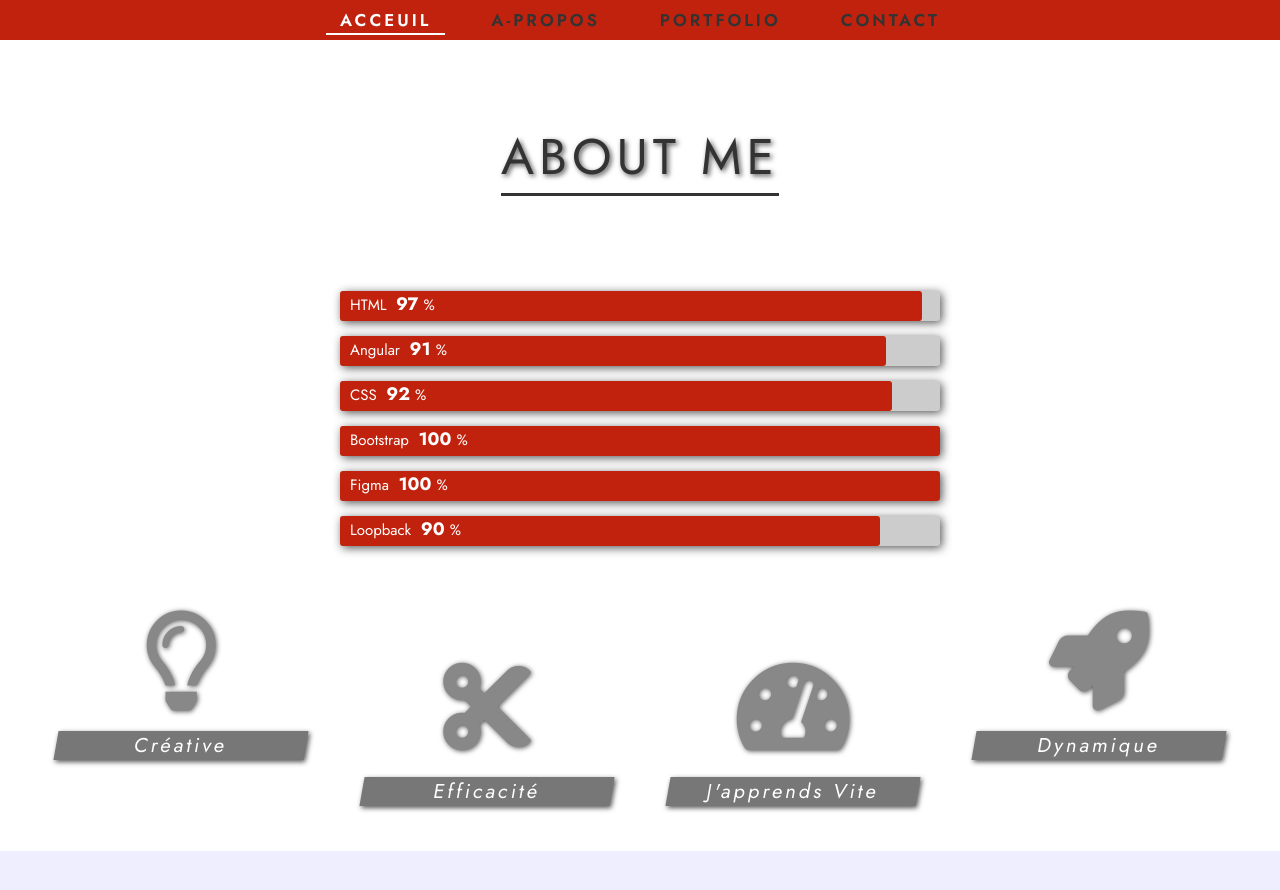
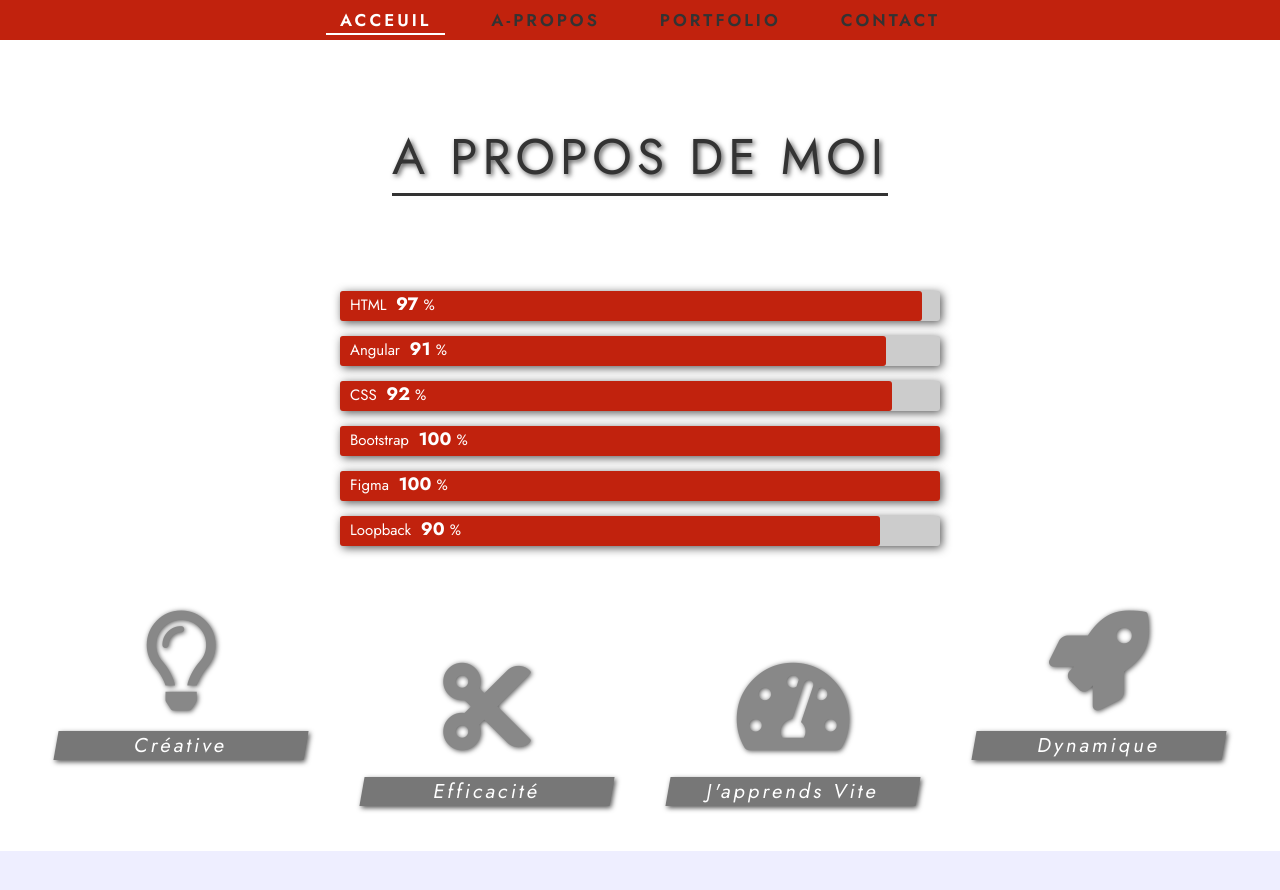
Before and after one commit to maya533-maker/portfolio, a plain HTML site: page index.html in a window 1280 px wide. Shown: the part 800-1690 px from the top of the page. Drawn offline with Linux system fonts and the light colour scheme.

Commit message:
deuxieme

```diff
--- a/index.html
+++ b/index.html
@@ -40,7 +40,7 @@
 
       <!-- about section -->
       <section class="about" id="about">
-        <h1 class="about-heading section-heading">About Me</h1>
+        <h1 class="about-heading section-heading">A Propos de moi</h1>
         <div class="about-content"></div>
         <div class="progress-bars-wrapper">
           <div class="progress-bar">
```
